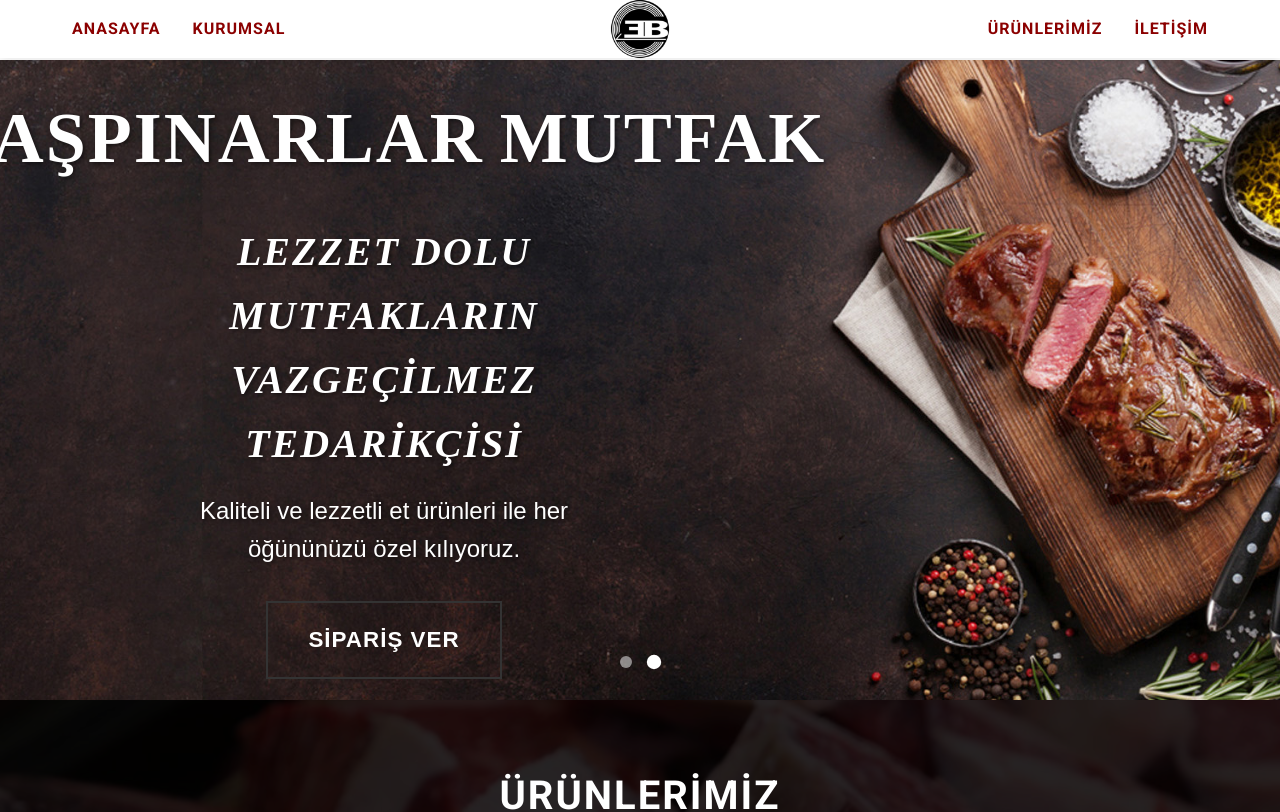
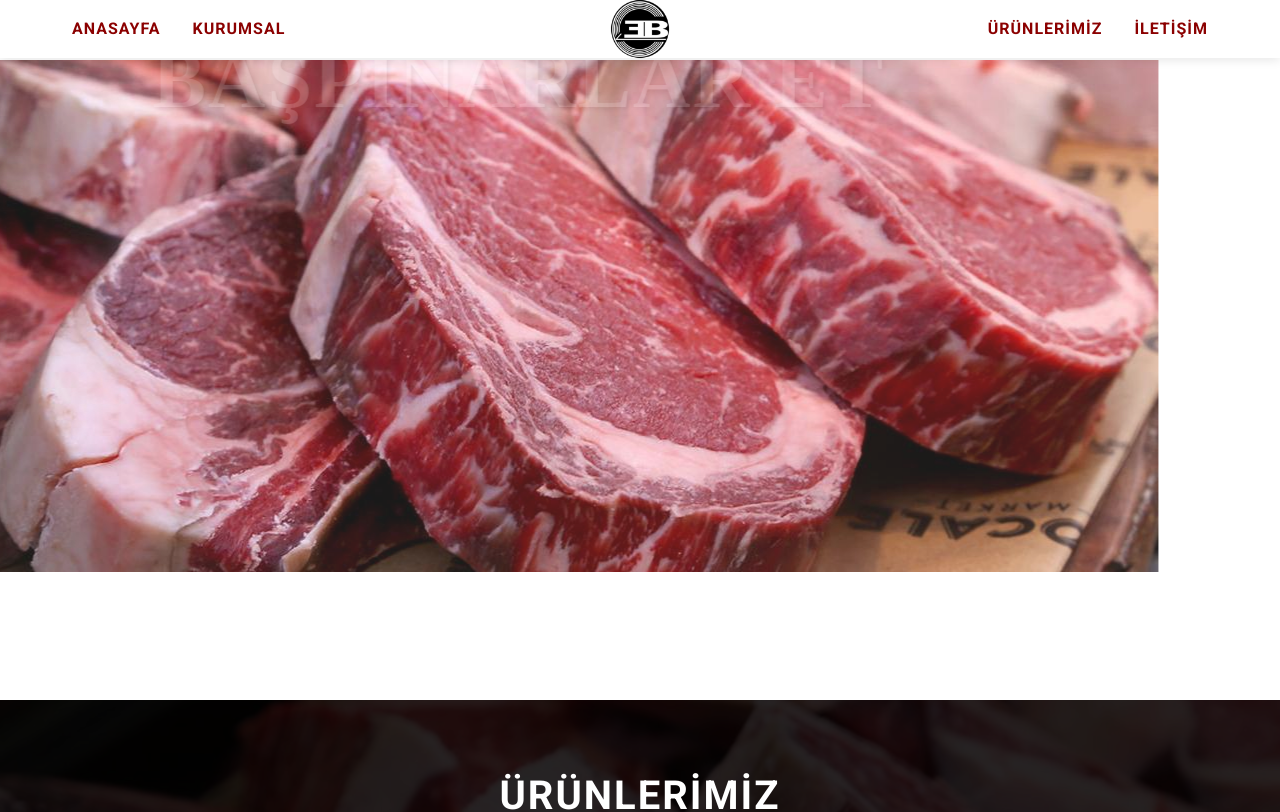
Before and after one commit to nurbeeyza/buther, a React (Create React App) app: page / in a window 1280 px wide. Shown: the top 812 px of the page. Built offline with nearby package versions, Linux system fonts and the light colour scheme.

Commit message:
margin fix

```diff
--- a/src/pages/Home.css
+++ b/src/pages/Home.css
@@ -144,10 +144,12 @@
   }
 }
 
+/* Hero Section - Improved Slider */
 .hero {
   position: relative;
   height: 100vh;
   overflow: hidden;
+  margin-top: 60px;
 }
 
 .hero-slide {
@@ -155,7 +157,7 @@
   top: 0;
   left: 0;
   width: 100%;
-  height: 100%;
+  height: 80%;
   opacity: 0;
   transition: opacity 1s ease-in-out;
   background-size: cover;
@@ -165,8 +167,20 @@
 
 .hero-slide.active {
   opacity: 1;
+  z-index: 10;
 }
 
+/* Reset animations when slide is not active */
+.hero-slide:not(.active) h1,
+.hero-slide:not(.active) h2,
+.hero-slide:not(.active) p,
+.hero-slide:not(.active) .btn,
+.hero-slide:not(.active) .split-title h1 {
+  opacity: 0;
+  transform: translateX(-50px);
+}
+
+/* Improved hero content positioning and styling */
 .hero-content {
   position: absolute;
   top: 50%;
@@ -175,132 +189,133 @@
   text-align: center;
   color: white !important;
   z-index: 2;
-  width: 80%;
+  width: 90%;
   max-width: 800px;
+  display: flex;
+  flex-direction: column;
+  align-items: center;
+  margin-top: 40px;
 }
 
+/* Standardized left alignment for consistency */
 .hero-content.left-align {
-  left: 10%;
+  left: 0;
   top: 50%;
   transform: translateY(-50%);
-  text-align: center;
-  width: 40%;
-  display: flex;
-  flex-direction: column;
-  justify-content: center;
-  align-items: center;
-  height: 100%;
+  max-width: 580px;
+  margin-left: 10%;
+  align-items: flex-start;
+  text-align: left;
 }
 
-.hero-content.left-align h1 {
-  font-size: 4.5rem;
+/* Standardized typography for hero titles WITH ANIMATIONS */
+.hero-slide.active h1,
+.hero-slide.active .split-title h1 {
+  animation: slideInFromLeft 0.8s ease-out forwards;
 }
 
-.hero-content.left-align h2 {
-  font-size: 2.5rem;
-  text-align: center;
-  width: 100%;
+.hero-slide.active h2 {
+  animation: slideInFromLeft 0.8s ease-out 0.2s forwards;
 }
 
-.hero-content.left-align p {
-  font-size: 1.5rem;
-  text-align: center;
-  width: 100%;
+.hero-slide.active p {
+  animation: slideInFromLeft 0.8s ease-out 0.4s forwards;
 }
 
-.hero-content.left-align .btn {
-  font-size: 1.4rem;
-  padding: 1.2rem 2.5rem;
-  margin-top: 1rem;
+.hero-slide.active .btn {
+  animation: slideInFromLeft 0.8s ease-out 0.6s forwards;
 }
 
-.hero-content h1 {
-  font-size: 4rem;
+/* Base styles for all text elements */
+.hero-content h1,
+.hero-content .split-title h1 {
+  font-size: 3.5rem;
   font-weight: 700;
-  margin-bottom: 1rem;
   text-transform: uppercase;
   letter-spacing: 2px;
+  text-shadow: 2px 2px 4px rgba(0, 0, 0, 0.5);
+  color: white !important;
   opacity: 0;
-  transform: translateY(30px);
-  animation: slideIn 0.5s ease-out forwards;
-  color: white !important;
-  text-shadow: 2px 2px 4px rgba(0, 0, 0, 0.5);
+  transform: translateX(-50px);
 }
 
 .hero-content h2 {
   font-size: 2rem;
   font-weight: 400;
-  margin-bottom: 2rem;
-  font-style: italic;
+  margin-bottom: 1.5rem;
+  text-shadow: 2px 2px 4px rgba(0, 0, 0, 0.5);
+  color: white !important;
   opacity: 0;
-  transform: translateY(30px);
-  animation: slideIn 0.5s ease-out 0.3s forwards;
-  color: white !important;
-  text-shadow: 2px 2px 4px rgba(0, 0, 0, 0.5);
+  transform: translateX(-50px);
 }
 
 .hero-content p {
   font-size: 1.2rem;
   margin-bottom: 2rem;
+  text-shadow: 1px 1px 2px rgba(0, 0, 0, 0.5);
+  color: white !important;
   opacity: 0;
-  transform: translateY(30px);
-  animation: slideIn 0.5s ease-out 0.6s forwards;
-  color: white !important;
-  text-shadow: 2px 2px 4px rgba(0, 0, 0, 0.5);
+  transform: translateX(-50px);
+  line-height: 1.6;
 }
 
+/* Improved button styling */
 .hero-content .btn {
-  opacity: 0;
-  transform: translateY(30px);
-  animation: slideIn 0.5s ease-out 0.9s forwards;
-  color: white !important;
+  display: inline-block;
+  padding: 1rem 2rem;
+  font-size: 1.2rem;
+  text-transform: uppercase;
+  letter-spacing: 1px;
   border: 2px solid white;
   background: transparent;
-  padding: 1.2rem 2.5rem;
-  font-size: 1.4rem;
-  text-transform: uppercase;
-  letter-spacing: 2px;
+  color: white !important;
   transition: all 0.3s ease;
-  position: relative;
-  overflow: hidden;
-  z-index: 1;
-}
-
-.hero-content .btn:before {
-  content: "";
-  position: absolute;
-  top: 0;
-  left: 0;
-  width: 100%;
-  height: 100%;
-  background: white;
-  transform: scaleX(0);
-  transform-origin: right;
-  transition: transform 0.3s ease;
-  z-index: -1;
+  text-decoration: none;
+  opacity: 0;
+  transform: translateX(-50px);
 }
 
 .hero-content .btn:hover {
+  background: white;
   color: var(--primary-color) !important;
-  transform: translateY(-5px) rotate(5deg);
+  transform: translateY(-5px);
 }
 
-.hero-content .btn:hover:before {
-  transform: scaleX(1);
-  transform-origin: left;
+/* Consistent split title handling */
+.split-title {
+  display: flex;
+  align-items: center;
+  justify-content: center;
+  gap: 0.5rem;
+  margin-bottom: 1rem;
+  width: 100%;
 }
 
-@keyframes slideIn {
+.hero-content.left-align .split-title {
+  justify-content: flex-start;
+}
+
+.split-title h1 {
+  margin-bottom: 0;
+}
+
+.split-title .title2 {
+  color: var(--primary-color);
+}
+
+/* Animation definition */
+@keyframes slideInFromLeft {
   from {
     opacity: 0;
-    transform: translateY(30px);
+    transform: translateX(-50px);
   }
   to {
     opacity: 1;
-    transform: translateY(0);
+    transform: translateX(0);
   }
 }
 
+/* Improved slider dots */
 .slider-dots {
   position: absolute;
   bottom: 2rem;
@@ -316,38 +331,102 @@
   height: 12px;
   border-radius: 50%;
   background: rgba(255, 255, 255, 0.5);
-  border: 2px solid transparent;
+  border: none;
   cursor: pointer;
   transition: all 0.3s ease;
+  padding: 0;
 }
 
 .dot:hover {
-  background: var(--white);
+  background: rgba(255, 255, 255, 0.8);
+}
+
+.dot.active {
+  background: white;
   transform: scale(1.2);
 }
 
-.dot.active {
-  background: var(--white);
-  transform: scale(1.2);
+/* Responsive adjustments */
+@media (max-width: 992px) {
+  .hero-content h1,
+  .hero-content .split-title h1 {
+    font-size: 3rem;
+  }
+
+  .hero-content h2 {
+    font-size: 1.8rem;
+  }
+
+  .hero-content p {
+    font-size: 1.1rem;
+  }
+
+  .hero-content.left-align {
+    margin-left: 5%;
+    max-width: 450px;
+  }
 }
 
-.split-title {
-  display: flex;
-  align-items: center;
-  justify-content: center;
-  gap: 1rem;
-  margin-bottom: 1rem;
-  width: 100%;
+@media (max-width: 768px) {
+  .hero {
+    height: 80vh;
+  }
+
+  .hero-content h1,
+  .hero-content .split-title h1 {
+    font-size: 2.5rem;
+  }
+
+  .hero-content h2 {
+    font-size: 1.5rem;
+    margin-bottom: 1rem;
+  }
+
+  .hero-content p {
+    font-size: 1rem;
+    margin-bottom: 1.5rem;
+  }
+
+  .hero-content .btn {
+    padding: 0.8rem 1.5rem;
+    font-size: 1rem;
+  }
+
+  .hero-content.left-align {
+    left: 50%;
+    transform: translate(-50%, -50%);
+    text-align: center;
+    align-items: center;
+    max-width: 90%;
+    margin-left: 0;
+  }
+
+  .split-title {
+    flex-direction: column;
+    gap: 0.2rem;
+  }
 }
 
-.split-title h1 {
-  margin-bottom: 0;
-  text-align: center;
+@media (max-width: 480px) {
+  .hero {
+    height: 70vh;
+  }
+
+  .hero-content h1,
+  .hero-content .split-title h1 {
+    font-size: 2rem;
+  }
+
+  .hero-content h2 {
+    font-size: 1.2rem;
+  }
+
+  .hero-content .btn {
+    padding: 0.7rem 1.2rem;
+    font-size: 0.9rem;
+  }
 }
 
-.split-title .title2 {
-  color: var(--primary-color);
-}
 .mangal-cta-content {
   display: flex;
   flex-direction: column;
--- a/src/pages/Home.js
+++ b/src/pages/Home.js
@@ -87,7 +87,7 @@ const Home = () => {
       if (!isTransitioning) {
         setCurrentSlide((prev) => (prev + 1) % slides.length);
       }
-    }, 5000);
+    }, 6000);
 
     return () => clearInterval(interval);
   }, [isTransitioning, slides.length]);
@@ -154,7 +154,7 @@ const Home = () => {
               <h2>{slide.subtitle}</h2>
               <p>{slide.description}</p>
               <Link to={slide.buttonLink} className="btn">
-                {slide.buttonText}
+                <span>{slide.buttonText}</span>
               </Link>
             </div>
           </div>
@@ -165,6 +165,7 @@ const Home = () => {
               key={index}
               className={`dot ${index === currentSlide ? "active" : ""}`}
               onClick={() => handleSlideChange(index)}
+              aria-label={`Go to slide ${index + 1}`}
             />
           ))}
         </div>
```
